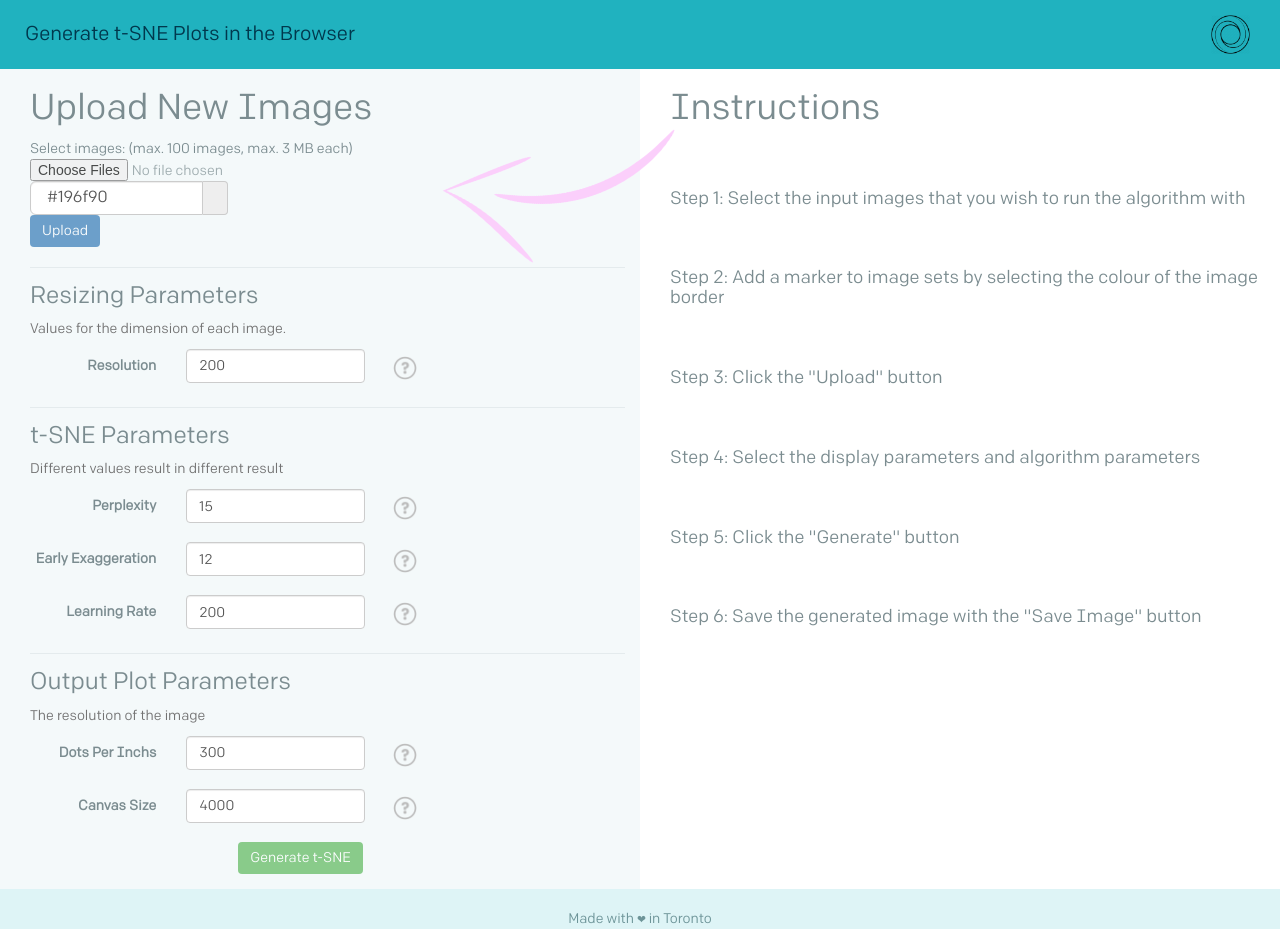
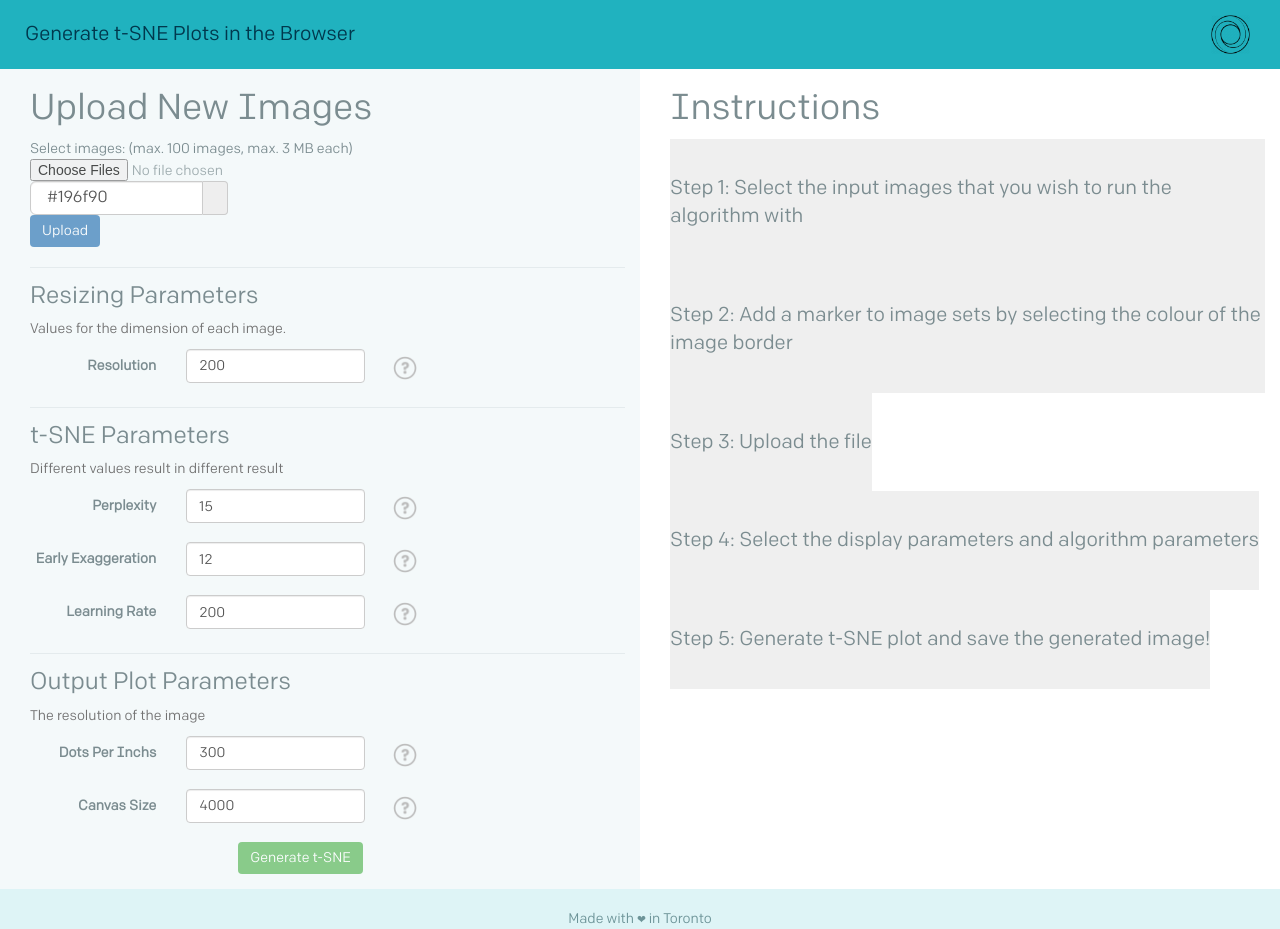
Before and after one commit to bessaFan/ML-playground, a Flask app: page /?session=af720000-0a43-4191-a896-723cc2810c4a in a window 1280 px wide. Shown: the top 929 px of the page. Run offline with Flask 2, Linux system fonts and the light colour scheme; some libraries are stand-ins or nearby versions.

Commit message:
added a feature to the website so that when each steps in the instruction is clicked, it highlights the part it is referring to

```diff
--- a/static/css/app.css
+++ b/static/css/app.css
@@ -15,6 +15,13 @@ body {
   font-family: "ColfaxWeb", Monospace !important;
   color: #fff;
   background-color: #def4f6;
+}
+.instruction_steps {
+    border: white;
+    text-align: left;
+    font-size: 20px;
+    padding: 35px 0px;
+    outline: none;
 }
 
 .arrow1-position {
--- a/static/js/app.js
+++ b/static/js/app.js
@@ -38,4 +38,6 @@
       }, 15 );
     }
   }
-})();
+}
+
+)();
--- a/templates/main.html
+++ b/templates/main.html
@@ -29,6 +29,43 @@
     $(function () {
      $('#cp').colorpicker();
    });
+
+
+  function setVisible_step1(){
+    document.getElementById("fileinput").style.border = "2px dashed #2e7591";
+    document.getElementById("step2").style.border = "0px";
+    document.getElementById("step3").style.border = "0px";
+    document.getElementById("step4").style.border = "0px";
+    document.getElementById("generate_button").style.border = "0px";
+  }
+  function setVisible_step2(){
+    document.getElementById("fileinput").style.border = "0px";
+    document.getElementById("step2").style.border = "2px dashed #2e7591";
+    document.getElementById("step3").style.border = "0px";
+    document.getElementById("step4").style.border = "0px";
+    document.getElementById("generate_button").style.border = "0px";
+  }
+  function setVisible_step3(){
+    document.getElementById("fileinput").style.border = "0px";
+    document.getElementById("step2").style.border = "0px";
+    document.getElementById("step3").style.border = "2px dashed black";
+    document.getElementById("step4").style.border = "0px";
+    document.getElementById("generate_button").style.border = "0px";
+  }
+  function setVisible_step4(){
+    document.getElementById("fileinput").style.border = "0px";
+    document.getElementById("step2").style.border = "0px";
+    document.getElementById("step3").style.border = "0px";
+    document.getElementById("step4").style.border = "2px dashed #2e7591";
+    document.getElementById("generate_button").style.border = "0px";
+  }
+  function setVisible_step5(){
+    document.getElementById("fileinput").style.border = "0px";
+    document.getElementById("step2").style.border = "0px";
+    document.getElementById("step3").style.border = "0px";
+    document.getElementById("step4").style.border = "0px";
+    document.getElementById("generate_button").style.border = "2px dashed #2e7591";
+  }
 
 
     function generateTSNE() {
@@ -169,23 +206,22 @@
 
     <!-- left side of the layout -->
     <div class = "col-md-6 leftside" style="padding-left: 45px">
-      {% if not image_exists %}
+<!--       {% if not image_exists %}
         <img class = "arrow1-position" id="arrow1" src="static/images/picture4.png">
       {% else %}
         <img class = "arrow2-position" id="arrow2" src="static/images/picture4.png">
       {% endif %}
-      <!-- upload images -->
+ -->      <!-- upload images -->
       <h1>Upload New Images</h1>
-
       <form method=post enctype=multipart/form-data>
         Select images: (max. 100 images, max. 3 MB each)
-        <input id=fileinput onchange="sanityCheckInputFiles()" type=file name=file accept="image/*" multiple style="opacity: .7;">
+        <input id="fileinput" onchange="sanityCheckInputFiles()" type=file name=file accept="image/*" multiple style="    opacity: 0.7;">
         <div id="cp" class="input-group colorpicker-component col-sm-4" title="Using input value">
-          <input name="hexcolor" type="text" class="form-control input-lg " value="#196f90" style="height: 34px;font-size: 16px;" />
+          <input id= "step2" name="hexcolor" type="text" class="form-control input-lg " value="#196f90" style="height: 34px;font-size: 16px;" />
           <span class="input-group-addon" "><i></i></span>
         </div>
 
-        <input type="submit" class="btn btn-primary" type=submit value=Upload onclick= "deleteArrow1()" style="opacity: 0.7; border-width: 0px;">
+        <input id="step3" type="submit" class="btn btn-primary" type=submit value=Upload onclick= "deleteArrow1()" style="opacity: 0.7; border-width: 0px;">
       </form>
 
       {% for color in colors %}
@@ -200,7 +236,7 @@
       {% endfor %}
 
       <!-- parameters -->
-      <form class="form-horizontal" action = '/tsne' >
+      <form id="step4" class="form-horizontal" action = '/tsne' >
         <h3 style="padding-top: 15px; border-top: 1px solid rgba(18, 65, 69, .07);" >Resizing Parameters </h3>
         <span id="helpBlock" class="help-block">Values for the dimension of each image.</span>
         <div class="form-group">
@@ -291,21 +327,14 @@
 
           {% else %}
 
-          <div class="col-md-12 rightside" id = "instruction" style= "visibility: visible;">
+          <div class="col-md-12 rightside" id = "instruction" style="visibility: visible;">
             <div class="">
               <h1> Instructions</h1>
-              <br> </br>
-              <h4>Step 1: Select the input images that you wish to run the algorithm with</h4>
-              <br> </br>
-              <h4>Step 2: Add a marker to image sets by selecting the colour of the image border</h4>
-              <br> </br>
-              <h4>Step 3: Click the "Upload" button</h4>
-              <br> </br>
-              <h4>Step 4: Select the display parameters and algorithm parameters</h4>
-              <br> </br>
-              <h4>Step 5: Click the "Generate" button</h4>
-              <br> </br>
-              <h4>Step 6: Save the generated image with the "Save Image" button</h4>
+              <button class="instruction_steps" onclick="setVisible_step1()">Step 1: Select the input images that you wish to run the algorithm with</button>
+              <button class="instruction_steps" onclick="setVisible_step2()">Step 2: Add a marker to image sets by selecting the colour of the image border</button>
+              <button class="instruction_steps" onclick="setVisible_step3()">Step 3: Upload the file</button>
+              <button class="instruction_steps" onclick="setVisible_step4()">Step 4: Select the display parameters and algorithm parameters</button>
+              <button class="instruction_steps" onclick="setVisible_step5()">Step 5: Generate t-SNE plot and save the generated image!</button>
             </div>
           </div>
 
```
